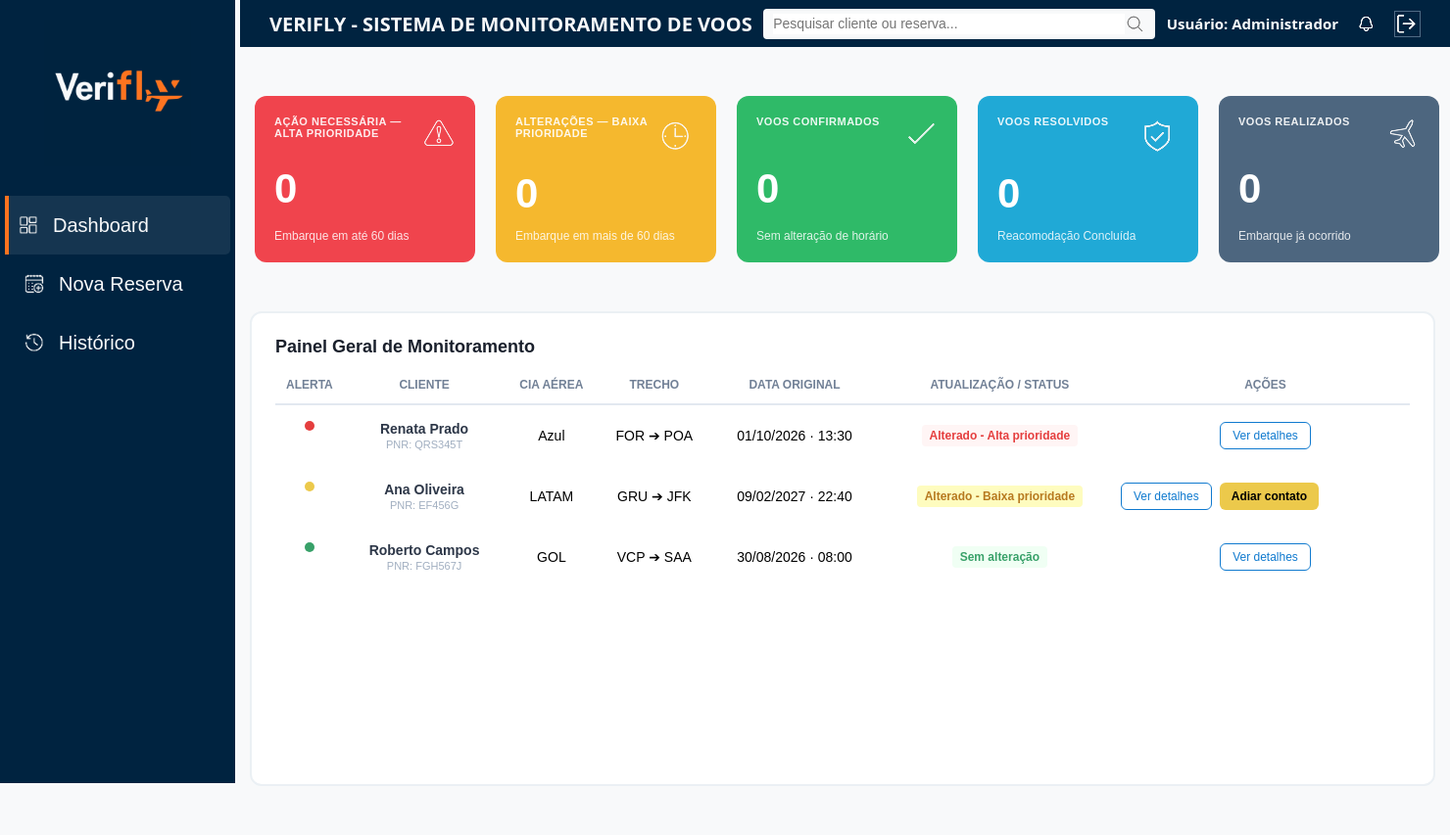
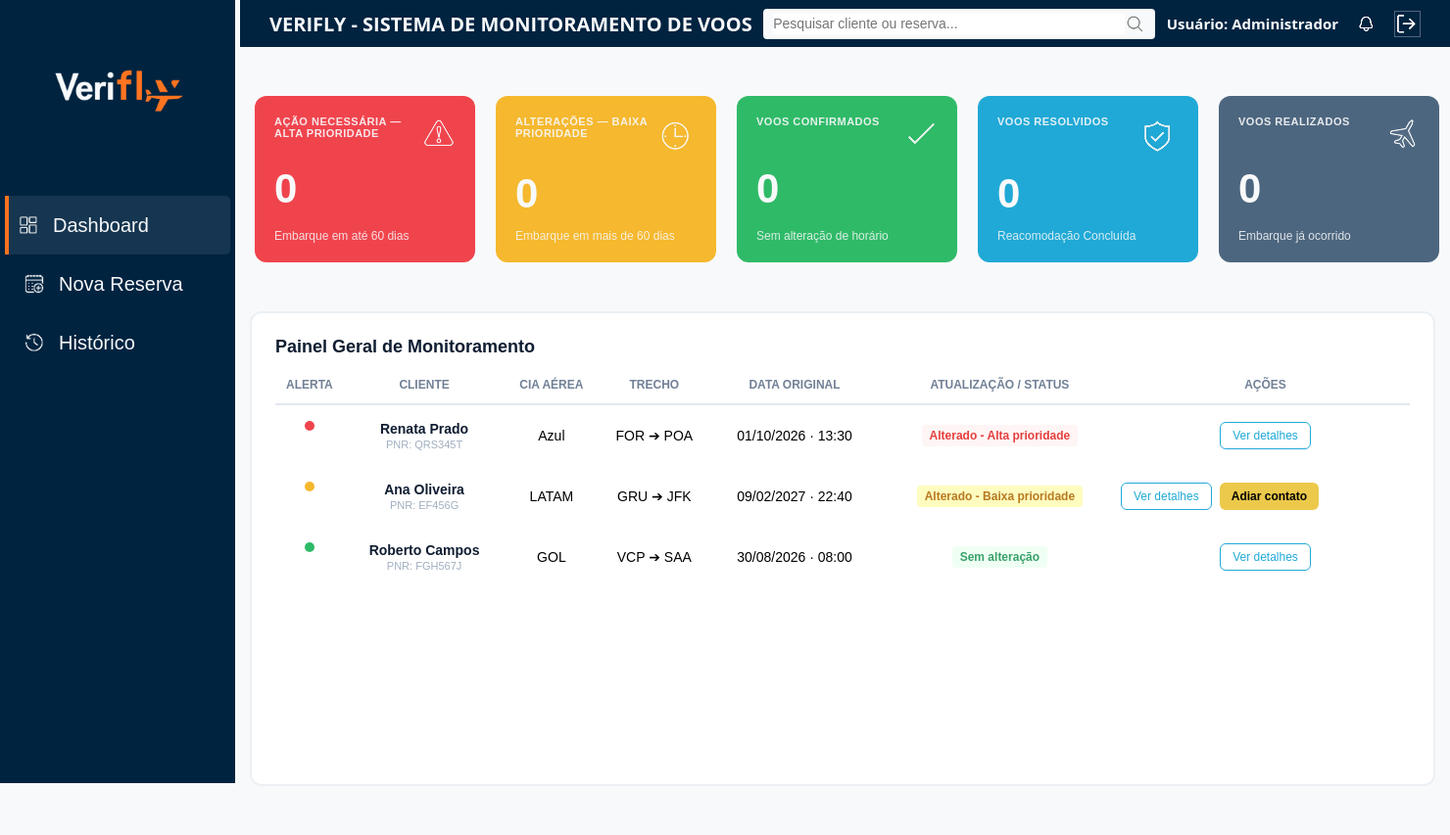
Before and after one commit to CauaHenrique098/VeriFLY, a Python web app: template templates/dashboard.html in a window 1480 px wide. Shown: the whole page at 98% size. Run offline with Jinja, Linux system fonts and the light colour scheme; the template is opened without the code that fills it, so the values that code supplies are empty.

Commit message:
Correção de Cores

```diff
--- a/static/css/pages/dasboard.css
+++ b/static/css/pages/dasboard.css
@@ -15,7 +15,7 @@
         flex: 1;
         border-radius: 12px;
         padding: 20px;
-        color: #ffffff;
+        color: var(--color-white);
         display: flex;
         flex-direction: column;
         justify-content: space-between;
@@ -48,23 +48,23 @@
     }
 
     .high-priority-card {
-        background-color: #F0444D;
+        background-color: var(--color-red);
     }
 
     .low-priority-card {
-        background-color: #F5B82E;
+        background-color: var(--color-yellow);
     }
 
     .confirmed-flights-card {
-        background-color: #2FBA68;
+        background-color: var(--color-green);
     }
 
     .solved-flights-card {
-        background-color: #20A9D6;
+        background-color: var(--color-light-blue);
     }
 
     .completed-flights-card {
-        background-color: #4D667F;
+        background-color: var(--color-dark-gray);
     }
 
 }
@@ -86,7 +86,7 @@
     h3 {
         margin: 0;
         font-family: sans-serif;
-        color: #1A202C;
+        color: var(--text);
         font-size: 18px;
     }
 
@@ -122,22 +122,22 @@
             border-radius: 50%;
 
             &.red {
-                background-color: #E53E3E;
+                background-color: var(--color-red);
             }
 
             &.yellow {
-                background-color: #ECC94B;
+                background-color: var(--color-yellow);
             }
 
             &.green {
-                background-color: #38A169;
+                background-color: var(--color-green);
             }
         }
 
         .client-name {
             display: block;
             font-weight: 600;
-            color: #2D3748;
+            color: var(--text);
         }
 
         .client-pnr {
@@ -149,8 +149,8 @@
 
         .btn-details {
             background-color: transparent;
-            border: 1px solid #107ACF;
-            color: #107ACF;
+            border: 1px solid var(--color-light-blue);
+            color: var(--color-light-blue);
             padding: 6px 12px;
             border-radius: 6px;
             font-size: 12px;
--- a/static/css/variables.css
+++ b/static/css/variables.css
@@ -1,18 +1,18 @@
 :root {
     --color-orange: #FE731F;
-    --color-green: #1BA155;
-    --color-red: #FF6B40;
-    --color-yellow: #EEA242;
+    --color-green: #2FBA68;
+    --color-red: #F0444D;
+    --color-yellow: #F5B82E;
 
     --color-dark-blue: #002340;
-    --color-dark-gray: #516B85;
-    --color-light-blue: #107ACF;
+    --color-dark-gray: #4D667F;
+    --color-light-blue: #20A9D6;
 
     --color-white: #F8F9FA;
     --color-blue-texts: #0F1D32;
 
     --background: #f2f2f7;
-    --text: #101b2f;
+    --text: #0F1D32;
     --text-muted: #8a93a0;
     --green: #68b968;
     --red: #d64550;
```
